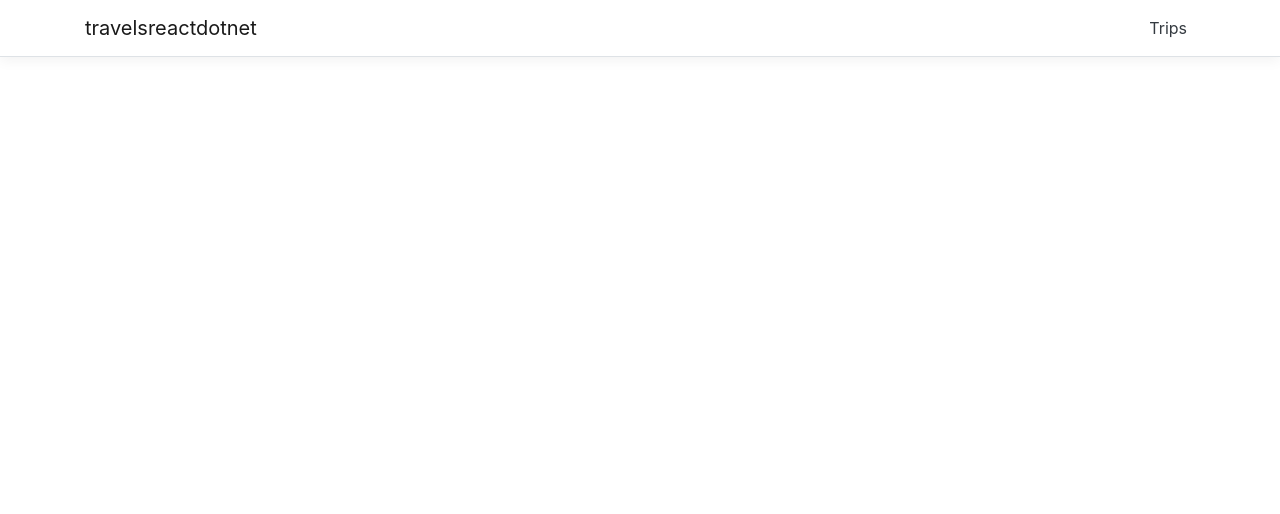
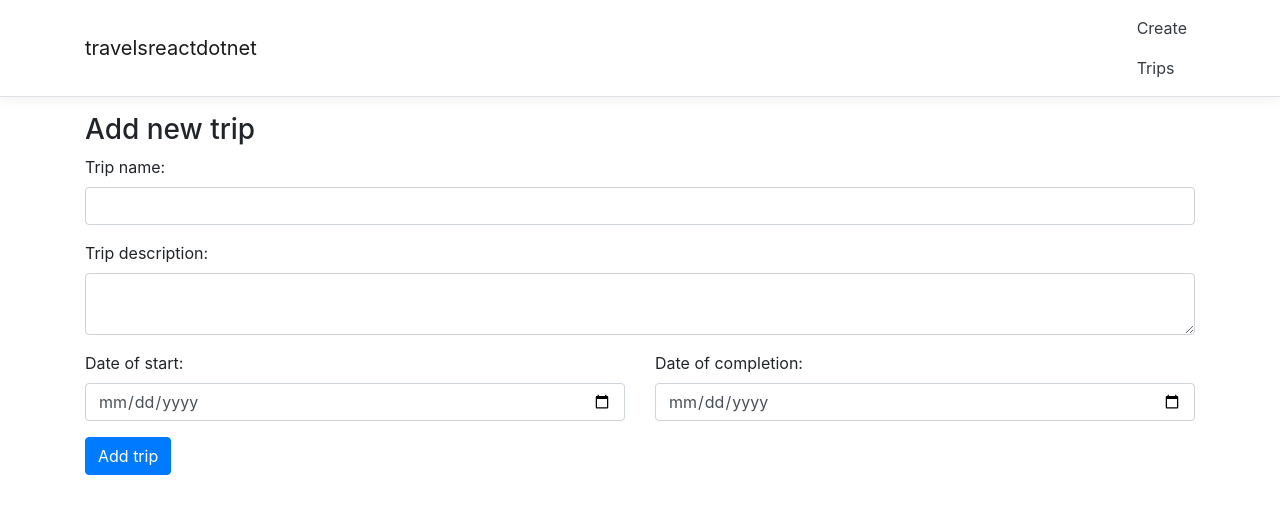
Before and after one commit to cristobalobos/tripsreactdotnet, a React (Create React App) app in the folder ClientApp/: page /create in a window 1280 px wide. Shown: the top 514 px of the page. Built offline with nearby package versions, Linux system fonts and the light colour scheme.

Commit message:
create page travels

```diff
--- a/ClientApp/src/App.js
+++ b/ClientApp/src/App.js
@@ -1,12 +1,9 @@
-import React, { Component } from "react";
+import React, { Component, createContext } from "react";
 import { Route } from "react-router";
 import { Layout } from "./components/Layout";
 import { Home } from "./components/Home";
-import { FetchData } from "./components/FetchData";
-import { Counter } from "./components/Counter";
 import { Trips } from "./components/Trips/Trips";
-
-import "./custom.css";
+import { Create } from "./components/Trips/Create";
 
 export default class App extends Component {
   static displayName = App.name;
@@ -15,8 +12,7 @@
     return (
       <Layout>
         <Route exact path="/" component={Home} />
-        <Route path="/counter" component={Counter} />
-        <Route path="/fetch-data" component={FetchData} />
+        <Route path="/create" component={Create} />
         <Route path="/trips" component={Trips} />
       </Layout>
     );
--- a/ClientApp/src/components/NavMenu.js
+++ b/ClientApp/src/components/NavMenu.js
@@ -48,6 +48,9 @@
             >
               <ul className="navbar-nav flex-grow">
                 <NavItem>
+                  <NavLink tag={Link} className="text-dark" to="/Create">
+                    Create
+                  </NavLink>
                   <NavLink tag={Link} className="text-dark" to="/trips">
                     Trips
                   </NavLink>
--- /dev/null
+++ b/ClientApp/src/components/Trips/Create.jsx
@@ -0,0 +1,63 @@
+import React, { Component } from 'react';
+
+export class Create extends Component {
+    constructor(props) {
+        super(props);
+
+        this.state = {
+            name: '',
+            description: '',
+            dateStarted: null,
+            dateCompleted: null
+        }
+    }
+
+    render() {
+        return (
+            <div className="trip-form" >
+                <h3>Add new trip</h3>
+                <form onSubmit={this.onSubmit}>
+                    <div className="form-group">
+                        <label>Trip name:  </label>
+                        <input
+                            type="text"
+                            className="form-control"
+                        />
+                    </div>
+                    <div className="form-group">
+                        <label>Trip description: </label>
+                        <textarea
+                            type="text"
+                            className="form-control"
+                        />
+                    </div>
+                    <div className="row">
+                        <div className="col col-md-6 col-sm-6 col-xs-12">
+                            <div className="form-group">
+                                <label>Date of start:  </label>
+                                <input
+                                    type="date"
+                                    className="form-control"
+                                />
+                            </div>
+                        </div>
+                        <div className="col col-md-6 col-sm-6 col-xs-12">
+                            <div className="form-group">
+                                <label>Date of completion:  </label>
+                                <input
+                                    type="date"
+                                    className="form-control"
+                                />
+                            </div>
+                        </div>
+                    </div>
+
+
+                    <div className="form-group">
+                        <input type="submit" value="Add trip" className="btn btn-primary" />
+                    </div>
+                </form>
+            </div>
+        )
+    }
+}
--- a/ClientApp/src/custom.css
+++ b/ClientApp/src/custom.css
@@ -4,7 +4,7 @@
 }
 
 code {
-  color: #E01A76;
+  color: #e01a76;
 }
 
 .btn-primary {
@@ -12,3 +12,7 @@
   background-color: #1b6ec2;
   border-color: #1861ac;
 }
+
+.trip-form {
+  margin: 10% 30% 10% 30%;
+}
```
